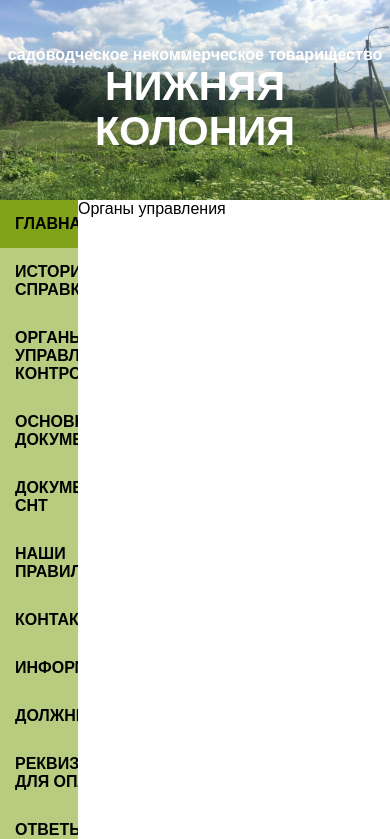
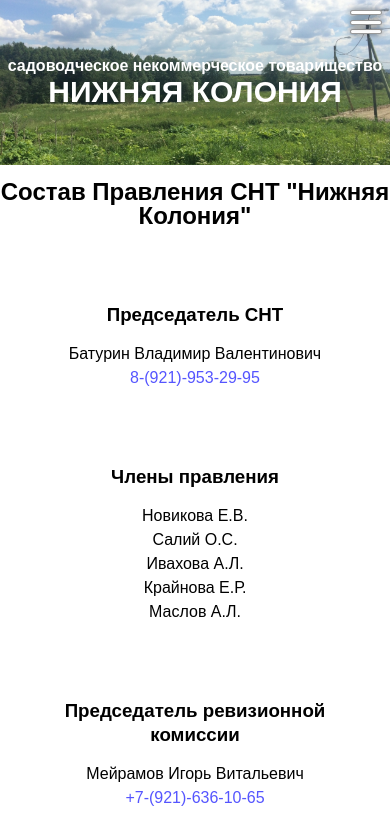
Before and after one commit to moiskillnadne/snt-nk-react-ts, a React app: page /managment in a window 390 px wide. Shown: the top 839 px of the page. Built offline with nearby package versions, Linux system fonts and the light colour scheme.

Commit message:
feature: add animation for menu burger

```diff
--- a/src/index/App.tsx
+++ b/src/index/App.tsx
@@ -1,4 +1,4 @@
-import React from 'react'
+import React, { useState } from 'react'
 
 // Components
 import Header from '@/templates/header/header'
@@ -7,12 +7,16 @@ import RouteManager from '@/index/router'
 import Menu from '@/templates/menu/menu'
 
 function App(): JSX.Element {
+  const [menuActive, setMenuActive] = useState(false)
+
   return (
     <div className="App">
-      <Header />
-      <Menu />
+      <Header menuActive={menuActive} setMenuActive={setMenuActive} />
+      <Menu menuActive={menuActive} />
       <RouteManager />
       <Footer />
+
+      <div className={menuActive ? 'app-blur-on' : 'app-blur-off'} />
     </div>
   )
 }
--- a/src/index/index.less
+++ b/src/index/index.less
@@ -34,11 +34,29 @@ a {
   min-height: 100vh;
   display: grid;
   grid-template-columns: repeat(10, 1fr);
-  grid-template-rows: 200px 1fr 150px;
+  grid-template-rows: 165px 1fr 150px;
   grid-template-areas:
     "header header header header   header   header   header   header   header header"
     "menu menu content content content content content content content content"
     "footer footer footer footer   footer   footer   footer   footer   footer footer";
+  transition: 0.3s all;
+}
+
+.app-blur {
+
+  &-on {
+    position: fixed;
+    width: 100%;
+    height: 100vh;
+    backdrop-filter: blur(10px);
+    transition: 0.3s all;
+    z-index: 2;
+    transform: translateY(0px);
+  }
+
+  &-off {
+    transform: translateY(-1000px);
+  }
 }
 
 .container {
@@ -47,6 +65,7 @@ a {
 
 .content {
   grid-area: content;
+  line-height: 24px;
 }
 
 .margin-top25 {
@@ -77,10 +96,19 @@ a {
   .container {
     max-width: 720px;
   }
+
+  .App {
+    grid-template-areas:
+      "header  header  header  header  header  header  header  header  header header"
+      "content content content content content content content content content content"
+      "footer  footer  footer  footer  footer  footer  footer  footer  footer footer";
+
+  }
 }
 
 @media (max-width: 576px) {
   .container {
     max-width: 540px;
   }
+
 }
--- a/src/pages/main/style.less
+++ b/src/pages/main/style.less
@@ -62,6 +62,6 @@
 
 .inner-advert {
   /* Outside */
-  width: 650px;
+  max-width: 950px;
   padding: 10px;
 }
--- a/src/pages/managment/managment.tsx
+++ b/src/pages/managment/managment.tsx
@@ -1,7 +1,43 @@
 import React from 'react'
+import '@/pages/managment/style.less'
 
 const Managment = (): JSX.Element => {
-  return <div>Органы управления</div>
+  return (
+    <div className="control">
+      <h2 className="page-title">Состав Правления СНТ &quot;Нижняя Колония&quot;</h2>
+
+      <div className="control_item">
+        <h3>Председатель СНТ</h3>
+        <p>Батурин Владимир Валентинович</p>
+        <a href="tel:8-(921)-953-29-95">8-(921)-953-29-95</a>
+      </div>
+
+      <div className="control_item">
+        <h3>Члены правления</h3>
+        <p>Новикова Е.В.</p>
+        <p>Салий О.С.</p>
+        <p>Ивахова А.Л.</p>
+        <p>Крайнова Е.Р.</p>
+        <p>Маслов А.Л.</p>
+      </div>
+
+      <div className="control_item">
+        <h3>Председатель ревизионной комиссии</h3>
+        <p>Мейрамов Игорь Витальевич</p>
+        <a href="tel:+7-(921)-636-10-65">+7-(921)-636-10-65</a>
+      </div>
+
+      <div className="control_item">
+        <h3>Бухгалтер</h3>
+        <p>Соколова Галина Николаевна</p>
+      </div>
+
+      <div className="control_item">
+        <h3>КПП</h3>
+        <a href="tel:8-(921)-970-02-97">8-(921)-970-02-97</a>
+      </div>
+    </div>
+  )
 }
 
 export default Managment
--- /dev/null
+++ b/src/pages/managment/style.less
@@ -0,0 +1,16 @@
+.control {
+  text-align: center;
+
+  &_item {
+    margin: 25px;
+
+    h3 {
+      margin: 75px 0px 15px 0px;
+    }
+
+    a {
+      padding-top: 5px;
+      color: lighten(#0000EE, 20%)
+    }
+  }
+}
--- a/src/templates/header/header.tsx
+++ b/src/templates/header/header.tsx
@@ -1,14 +1,31 @@
-import React from 'react'
+import React, { FC } from 'react'
 import '@/templates/header/style.less'
 
-const Header = (): JSX.Element => (
-  <header className="container">
+type HeaderProps = {
+  menuActive: boolean
+  setMenuActive: (menuActive: boolean) => void
+}
+
+const Header: FC<HeaderProps> = (props): JSX.Element => {
+  const { menuActive, setMenuActive } = props
+
+  return (
+    <header>
       <div className="grass_background" />
       <div className="title">
         <h4>садоводческое некоммерческое товарищество</h4>
         <h1>НИЖНЯЯ КОЛОНИЯ</h1>
       </div>
+
+      <button
+        type="button"
+        className={menuActive ? 'menu_burger activeStatus' : 'menu_burger'}
+        onClick={() => setMenuActive(!menuActive)}
+      >
+        <span />
+      </button>
     </header>
   )
+}
 
 export default Header
--- a/src/templates/header/style.less
+++ b/src/templates/header/style.less
@@ -2,7 +2,7 @@
 
 header {
   width: 100%;
-  height: 200px;
+  height: 165px;
   display: grid;
   position: relative;
   overflow: hidden;
@@ -32,3 +32,93 @@ header {
   background-repeat: no-repeat;
   filter: blur(0px);
 }
+
+.menu_burger {
+  display: none;
+}
+
+// Extra large devices (large desktops, 1200px and down)
+@media (max-width: 1200px) {}
+
+// Large devices (desktops, 992px and down)
+@media (max-width: 992px) {}
+
+// Medium devices (tablets, 768px and down)
+@media (max-width: 768px) {
+  .menu_burger {
+    display: block;
+    position: absolute;
+    top: 10px;
+    right: 10px;
+    width: 30px;
+    height: 24px;
+    border: none;
+    outline: none;
+    background-color: rgba(0, 0, 0, 0);
+    padding: 0;
+    z-index: 5;
+
+
+    &::after,
+    &::before {
+      content: '';
+      width: 100%;
+      height: 3px;
+      background-color: white;
+      position: absolute;
+      left: 0px;
+      box-shadow: 0px 0px 7px rgba(0, 0, 0, 0.55);
+      border-radius: 10px;
+      border: 1px solid rgba(0, 0, 0, 0.4);
+      transition: 0.4s all;
+    }
+
+    &::after {
+      top: 0px;
+    }
+
+    &::before {
+      bottom: 0px;
+    }
+
+    span {
+      position: absolute;
+      height: 3px;
+      width: 100%;
+      left: 0px;
+      top: 9.5px;
+      background-color: white;
+      box-shadow: 0px 0px 7px rgba(0, 0, 0, 0.55);
+      border-radius: 10px;
+      border: 1px solid rgba(0, 0, 0, 0.4);
+      transition: 0.4s all;
+    }
+
+  }
+
+  .activeStatus::after {
+    transform: rotate(45deg);
+    top: 9px;
+    box-shadow: 0px 0px 0px rgba(0, 0, 0, 0.55);
+  }
+
+  .activeStatus span {
+    opacity: 0;
+    transform: scale(0);
+  }
+
+  .activeStatus::before {
+    transform: rotate(-45deg);
+    top: 9px;
+    box-shadow: 0px 0px 0px rgba(0, 0, 0, 0.55);
+  }
+
+}
+
+@media (max-width: 576px) {
+  .title {
+    h1 {
+      font-size: 30px;
+    }
+  }
+}
--- a/src/templates/menu/menu.tsx
+++ b/src/templates/menu/menu.tsx
@@ -1,15 +1,20 @@
-import React, { useState } from 'react'
+import React, { FC, useState } from 'react'
 import { Link } from 'react-router-dom'
 import '@/templates/menu/style.less'
 
 // Constants
 import routes from '@/constants/routes'
 
-const Menu = (): JSX.Element => {
+type MenuProps = {
+  menuActive: boolean
+}
+
+const Menu: FC<MenuProps> = (props): JSX.Element => {
+  const { menuActive } = props
   const [, forceRender] = useState({})
 
   return (
-    <div className="menu_wrap">
+    <div className={menuActive ? 'menu_wrap menu_wrap_active' : 'menu_wrap'}>
       <nav className="menu">
         {routes.map((route) => (
           <Link
--- a/src/templates/menu/style.less
+++ b/src/templates/menu/style.less
@@ -2,11 +2,12 @@
 
 .menu_wrap {
   grid-area: menu;
+  background-color: @main_green;
+  transition: 0.3s all;
 }
 
 .menu {
   display: grid;
-  background-color: @main_green;
   overflow: hidden;
   height: 100%;
   max-height: 650px;
@@ -30,3 +31,36 @@
     }
   }
 }
+
+// Extra large devices (large desktops, 1200px and down)
+@media (max-width: 1200px) {}
+
+// Large devices (desktops, 992px and down)
+@media (max-width: 992px) {}
+
+// Medium devices (tablets, 768px and down)
+@media (max-width: 768px) {
+  .menu_wrap {
+    display: grid;
+    width: 100%;
+    height: 100vh;
+    z-index: 3;
+    position: fixed;
+    top: 0px;
+    left: 0;
+    background-color: @main_green;
+    transform: translateY(-1000px);
+    transition: 1s transform;
+  }
+
+  .menu_wrap_active {
+    transform: translateY(0px);
+  }
+
+  .menu {
+    max-height: 90%;
+    align-self: flex-end;
+  }
+}
+
+@media (max-width: 576px) {}
```
Lines whose indentation alone changed are shown as unchanged.
